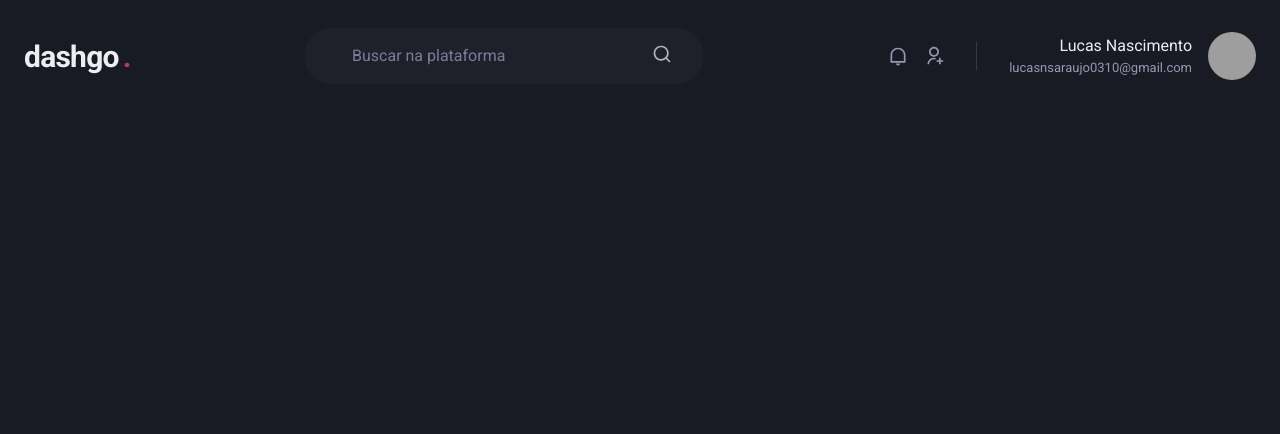
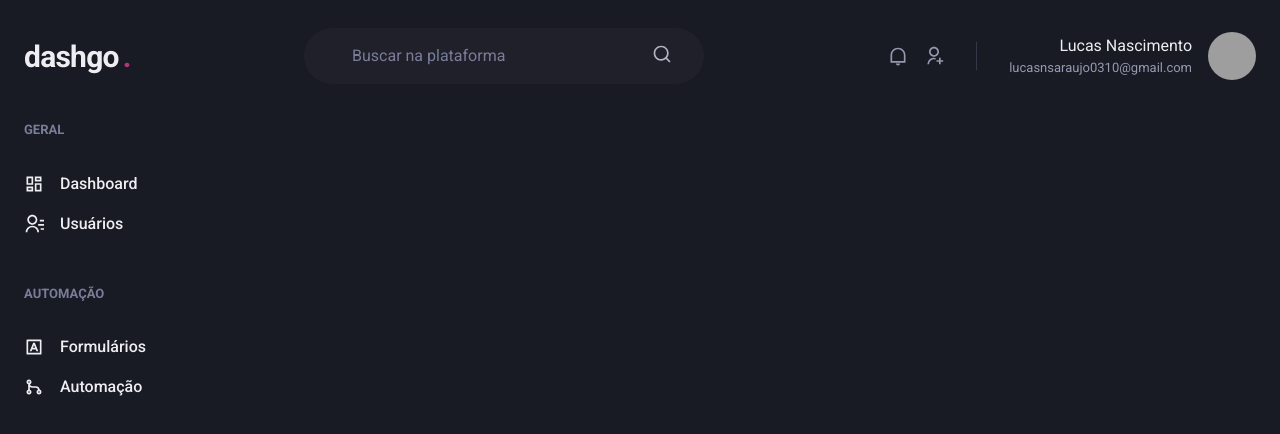
Before and after one commit to lucasnsaraujo/dashgo-ignite, a Next.js app: page /dashboard in a window 1280 px wide. Shown: the top 434 px of the page. Built offline with nearby package versions, Linux system fonts and the light colour scheme; grey boxes are pictures that could not be loaded.

Commit message:
sidebar feita

```diff
--- /dev/null
+++ b/src/components/Sidebar.tsx
@@ -0,0 +1,41 @@
+import { Box, Icon, Link, Stack, Text } from "@chakra-ui/react";
+import { RiDashboardLine, RiContactsLine, RiInputMethodLine, RiGitMergeLine } from 'react-icons/ri'
+
+export function Sidebar() {
+  return (
+    <Box as="aside" w="64" mr="8">
+      <Stack spacing="12" align="flex-start">
+        <Box>
+          <Text fontWeight="bold" color="gray.400" fontSize="small">
+            GERAL
+          </Text>
+          <Stack spacing="4" mt="8" align="stretch">
+            <Link display="flex" alignItems="center">
+              <Icon as={RiDashboardLine} fontSize="20" />
+              <Text ml="4" fontWeight="medium">Dashboard</Text>
+            </Link>
+            <Link display="flex" alignItems="center">
+              <Icon as={RiContactsLine} fontSize="20" />
+              <Text ml="4" fontWeight="medium">Usuários</Text>
+            </Link>
+          </Stack>
+        </Box>
+        <Box>
+          <Text fontWeight="bold" color="gray.400" fontSize="small">
+            AUTOMAÇÃO
+          </Text>
+          <Stack spacing="4" mt="8" align="stretch">
+            <Link display="flex" alignItems="center">
+              <Icon as={RiInputMethodLine} fontSize="20" />
+              <Text ml="4" fontWeight="medium">Formulários</Text>
+            </Link>
+            <Link display="flex" alignItems="center">
+              <Icon as={RiGitMergeLine} fontSize="20" />
+              <Text ml="4" fontWeight="medium">Automação</Text>
+            </Link>
+          </Stack>
+        </Box>
+      </Stack>
+    </Box>
+  );
+}
--- a/src/pages/dashboard.tsx
+++ b/src/pages/dashboard.tsx
@@ -1,5 +1,13 @@
+import { Flex } from "@chakra-ui/react";
 import { Header } from "../components/Header";
+import { Sidebar } from "../components/Sidebar";
 
 export default function Dashboard() {
-  return <Header></Header>;
+  return (
+    <Flex direction="column" h="100vh">
+      <Header />
+      <Flex w="100%" maxW="1480px" my="6" mx="auto" px="6">
+        <Sidebar />
+      </Flex>
+    </Flex>)
 }
```
